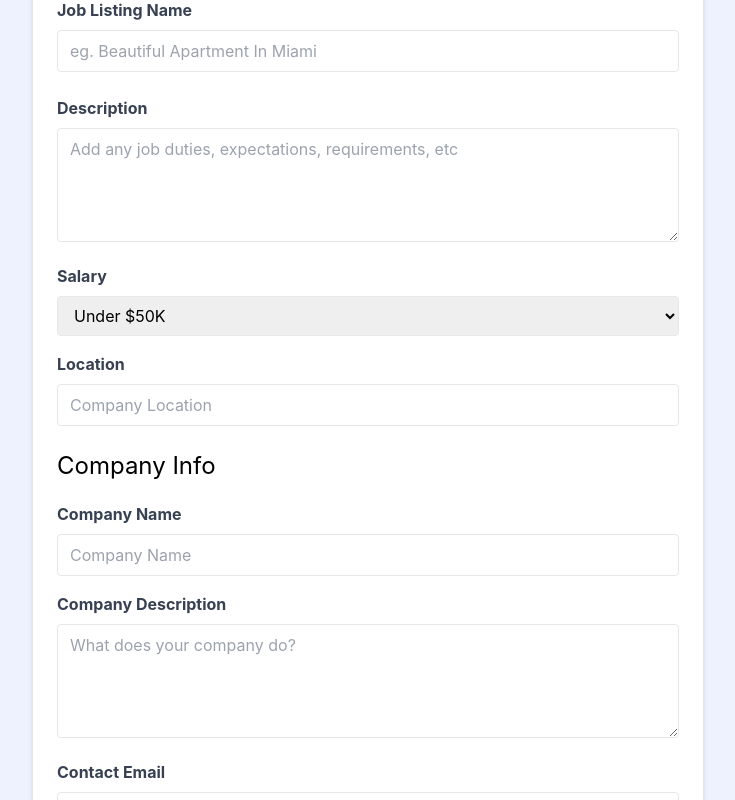
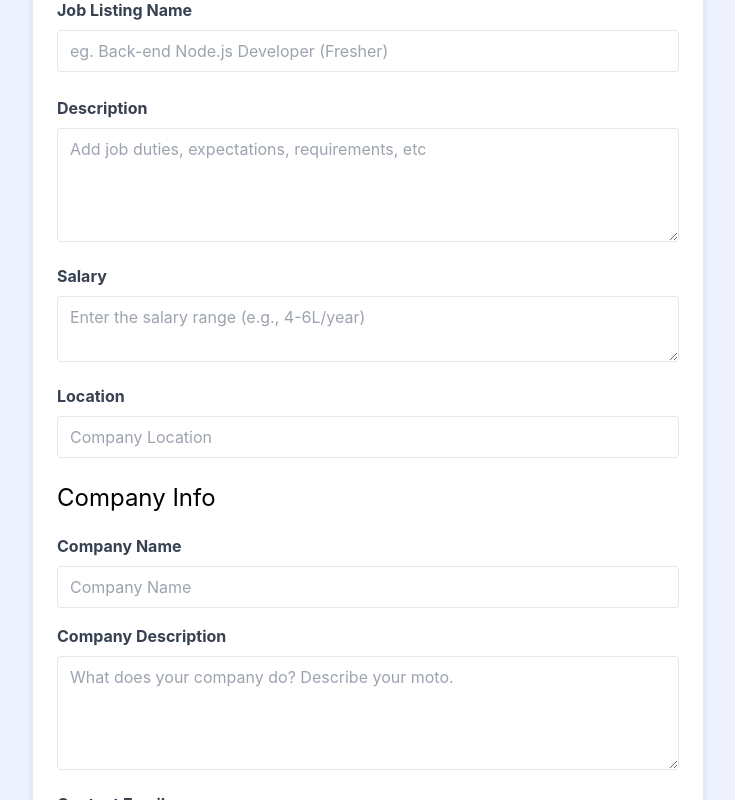
Before and after one commit to Zero-7-1/Job-Listings-portal, a React (Vite) app: page /add-job in a window 1280 px wide. Shown: the part 360-1160 px from the top of the page, without its empty margins (272-1007 px from the left). Built offline with nearby package versions, Linux system fonts and the light colour scheme.

Commit message:
ready for first deploy

```diff
--- a/src/components/Cards.jsx
+++ b/src/components/Cards.jsx
@@ -1,6 +1,6 @@
 import React from 'react';
 
-const Cards = ({ children, bg = "bg-gray-100"}) => {
+const Cards = ({ children, bg = "bg-red-100"}) => {
   return (
     <div className={`${bg} p-6 rounded-lg shadow-md`}>
       {children}
--- a/src/components/ViewAllJobs.jsx
+++ b/src/components/ViewAllJobs.jsx
@@ -6,7 +6,7 @@ const ViewAllJobs = () => {
     <section className="m-auto max-w-lg my-10 px-6">
       <Link
         to="/jobs"
-        className="block bg-green-500 text-white text-center py-4 px-6 rounded-xl hover:bg-gray-700"
+        className="block bg-green-500 text-white text-center py-4 px-6 rounded-xl hover:bg-green-700"
       >
         View All Jobs
       </Link>
--- a/src/pages/AddJobPage.jsx
+++ b/src/pages/AddJobPage.jsx
@@ -7,7 +7,7 @@ const AddJobPage = ({ addJobSubmit }) => {
   const [type, setType] = useState('Full-Time');
   const [location, setLocation] = useState('');
   const [description, setDescription] = useState('');
-  const [salary, setSalary] = useState('Under $50K');
+  const [salary, setSalary] = useState('');
   const [companyName, setCompanyName] = useState('');
   const [companyDescription, setCompanyDescription] = useState('');
   const [contactEmail, setContactEmail] = useState('');
@@ -62,9 +62,9 @@ const AddJobPage = ({ addJobSubmit }) => {
                 onChange={(e) => setType(e.target.value)}
               >
                 <option value='Full-Time'>Full-Time</option>
-                <option value='Part-Time'>Part-Time</option>
-                <option value='Remote'>Remote</option>
-                <option value='Internship'>Internship</option>
+                <option value='Part-Time'>Part-Time or Freelancing</option>
+                <option value='Remote'>Remote or Work From Home</option>
+                <option value='Internship'>Internship for Students </option>
               </select>
             </div>
 
@@ -77,7 +77,7 @@ const AddJobPage = ({ addJobSubmit }) => {
                 id='title'
                 name='title'
                 className='border rounded w-full py-2 px-3 mb-2'
-                placeholder='eg. Beautiful Apartment In Miami'
+                placeholder='eg. Back-end Node.js Developer (Fresher)'
                 required
                 value={title}
                 onChange={(e) => setTitle(e.target.value)}
@@ -95,7 +95,7 @@ const AddJobPage = ({ addJobSubmit }) => {
                 name='description'
                 className='border rounded w-full py-2 px-3'
                 rows='4'
-                placeholder='Add any job duties, expectations, requirements, etc'
+                placeholder='Add job duties, expectations, requirements, etc'
                 value={description}
                 onChange={(e) => setDescription(e.target.value)}
               ></textarea>
@@ -108,26 +108,15 @@ const AddJobPage = ({ addJobSubmit }) => {
               >
                 Salary
               </label>
-              <select
-                id='salary'
-                name='salary'
-                className='border rounded w-full py-2 px-3'
-                required
-                value={salary}
-                onChange={(e) => setSalary(e.target.value)}
-              >
-                <option value='Under $50K'>Under $50K</option>
-                <option value='$50K - 60K'>$50K - $60K</option>
-                <option value='$60K - 70K'>$60K - $70K</option>
-                <option value='$70K - 80K'>$70K - $80K</option>
-                <option value='$80K - 90K'>$80K - $90K</option>
-                <option value='$90K - 100K'>$90K - $100K</option>
-                <option value='$100K - 125K'>$100K - $125K</option>
-                <option value='$125K - 150K'>$125K - $150K</option>
-                <option value='$150K - 175K'>$150K - $175K</option>
-                <option value='$175K - 200K'>$175K - $200K</option>
-                <option value='Over $200K'>Over $200K</option>
-              </select>
+              <textarea
+                   id='salary'
+                   name='salary'
+                   className='border rounded w-full py-2 px-3'
+                   rows='2'
+                   placeholder='Enter the salary range (e.g., 4-6L/year)'
+                   value={salary}
+                   onChange={(e) => setSalary(e.target.value)}
+              ></textarea>
             </div>
 
             <div className='mb-4'>
@@ -178,7 +167,7 @@ const AddJobPage = ({ addJobSubmit }) => {
                 name='company_description'
                 className='border rounded w-full py-2 px-3'
                 rows='4'
-                placeholder='What does your company do?'
+                placeholder='What does your company do? Describe your moto.'
                 value={companyDescription}
                 onChange={(e) => setCompanyDescription(e.target.value)}
               ></textarea>
@@ -214,7 +203,7 @@ const AddJobPage = ({ addJobSubmit }) => {
                 id='contact_phone'
                 name='contact_phone'
                 className='border rounded w-full py-2 px-3'
-                placeholder='Optional phone for applicants'
+                placeholder='Give HR or Interviewer number for applicants'
                 value={contactPhone}
                 onChange={(e) => setContactPhone(e.target.value)}
               />
@@ -222,7 +211,7 @@ const AddJobPage = ({ addJobSubmit }) => {
 
             <div>
               <button
-                className='bg-indigo-500 hover:bg-indigo-600 text-white font-bold py-2 px-4 rounded-full w-full focus:outline-none focus:shadow-outline'
+                className='bg-red-500 hover:bg-green-600 text-white font-bold py-2 px-4 rounded-full w-full focus:outline-none focus:shadow-outline'
                 type='submit'
               >
                 Add Job
--- a/src/pages/EditJobPage.jsx
+++ b/src/pages/EditJobPage.jsx
@@ -45,7 +45,7 @@ const EditJobPage = ({ updateJobSubmit }) => {
   };
 
   return (
-    <section className='bg-indigo-50'>
+    <section className='bg-red-50'>
       <div className='container m-auto max-w-2xl py-24'>
         <div className='bg-white px-6 py-8 mb-4 shadow-md rounded-md border m-4 md:m-0'>
           <form onSubmit={submitForm}>
@@ -115,26 +115,15 @@ const EditJobPage = ({ updateJobSubmit }) => {
               >
                 Salary
               </label>
-              <select
-                id='salary'
-                name='salary'
-                className='border rounded w-full py-2 px-3'
-                required
-                value={salary}
-                onChange={(e) => setSalary(e.target.value)}
-              >
-                <option value='Under $50K'>Under $50K</option>
-                <option value='$50K - 60K'>$50K - $60K</option>
-                <option value='$60K - 70K'>$60K - $70K</option>
-                <option value='$70K - 80K'>$70K - $80K</option>
-                <option value='$80K - 90K'>$80K - $90K</option>
-                <option value='$90K - 100K'>$90K - $100K</option>
-                <option value='$100K - 125K'>$100K - $125K</option>
-                <option value='$125K - 150K'>$125K - $150K</option>
-                <option value='$150K - 175K'>$150K - $175K</option>
-                <option value='$175K - 200K'>$175K - $200K</option>
-                <option value='Over $200K'>Over $200K</option>
-              </select>
+              <textarea
+                   id='salary'
+                   name='salary'
+                   className='border rounded w-full py-2 px-3'
+                   rows='2'
+                   placeholder='Enter the salary range (e.g., 4-6L/year)'
+                   value={salary}
+                   onChange={(e) => setSalary(e.target.value)}
+              ></textarea>
             </div>
 
             <div className='mb-4'>
@@ -229,7 +218,7 @@ const EditJobPage = ({ updateJobSubmit }) => {
 
             <div>
               <button
-                className='bg-indigo-500 hover:bg-indigo-600 text-white font-bold py-2 px-4 rounded-full w-full focus:outline-none focus:shadow-outline'
+                className='bg-red-500 hover:bg-green-600 text-white font-bold py-2 px-4 rounded-full w-full focus:outline-none focus:shadow-outline'
                 type='submit'
               >
                 Update Job
--- a/src/pages/JobPages.jsx
+++ b/src/pages/JobPages.jsx
@@ -28,14 +28,14 @@ const JobPage = ({ deleteJob }) => {
         <div className='container m-auto py-6 px-6'>
           <Link
             to='/jobs'
-            className='text-indigo-500 hover:text-indigo-600 flex items-center'
+            className='text-red-500 hover:text-red-600 flex items-center'
           >
             <FaArrowLeft className='mr-2' /> Back to Job Listings
           </Link>
         </div>
       </section>
 
-      <section className='bg-indigo-50'>
+      <section className='bg-green-50'>
         <div className='container m-auto py-10 px-6'>
           <div className='grid grid-cols-1 md:grid-cols-70/30 w-full gap-6'>
             <main>
@@ -43,19 +43,19 @@ const JobPage = ({ deleteJob }) => {
                 <div className='text-gray-500 mb-4'>{job.type}</div>
                 <h1 className='text-3xl font-bold mb-4'>{job.title}</h1>
                 <div className='text-gray-500 mb-4 flex align-middle justify-center md:justify-start'>
-                  <FaMapMarker className='text-orange-700 mr-1' />
-                  <p className='text-orange-700'>{job.location}</p>
+                  <FaMapMarker className='text-green-700 mr-1' />
+                  <p className='text-green-700'>{job.location}</p>
                 </div>
               </div>
 
               <div className='bg-white p-6 rounded-lg shadow-md mt-6'>
-                <h3 className='text-indigo-800 text-lg font-bold mb-6'>
+                <h3 className='text-green-800 text-lg font-bold mb-6'>
                   Job Description
                 </h3>
 
                 <p className='mb-4'>{job.description}</p>
 
-                <h3 className='text-indigo-800 text-lg font-bold mb-2'>
+                <h3 className='text-green-800 text-lg font-bold mb-2'>
                   Salary
                 </h3>
 
@@ -92,7 +92,7 @@ const JobPage = ({ deleteJob }) => {
                 <h3 className='text-xl font-bold mb-6'>Manage Job</h3>
                 <Link
                   to={`/edit-job/${job.id}`}
-                  className='bg-indigo-500 hover:bg-indigo-600 text-white text-center font-bold py-2 px-4 rounded-full w-full focus:outline-none focus:shadow-outline mt-4 block'
+                  className='bg-green-500 hover:bg-green-600 text-white text-center font-bold py-2 px-4 rounded-full w-full focus:outline-none focus:shadow-outline mt-4 block'
                 >
                   Edit Job
                 </Link>
```
